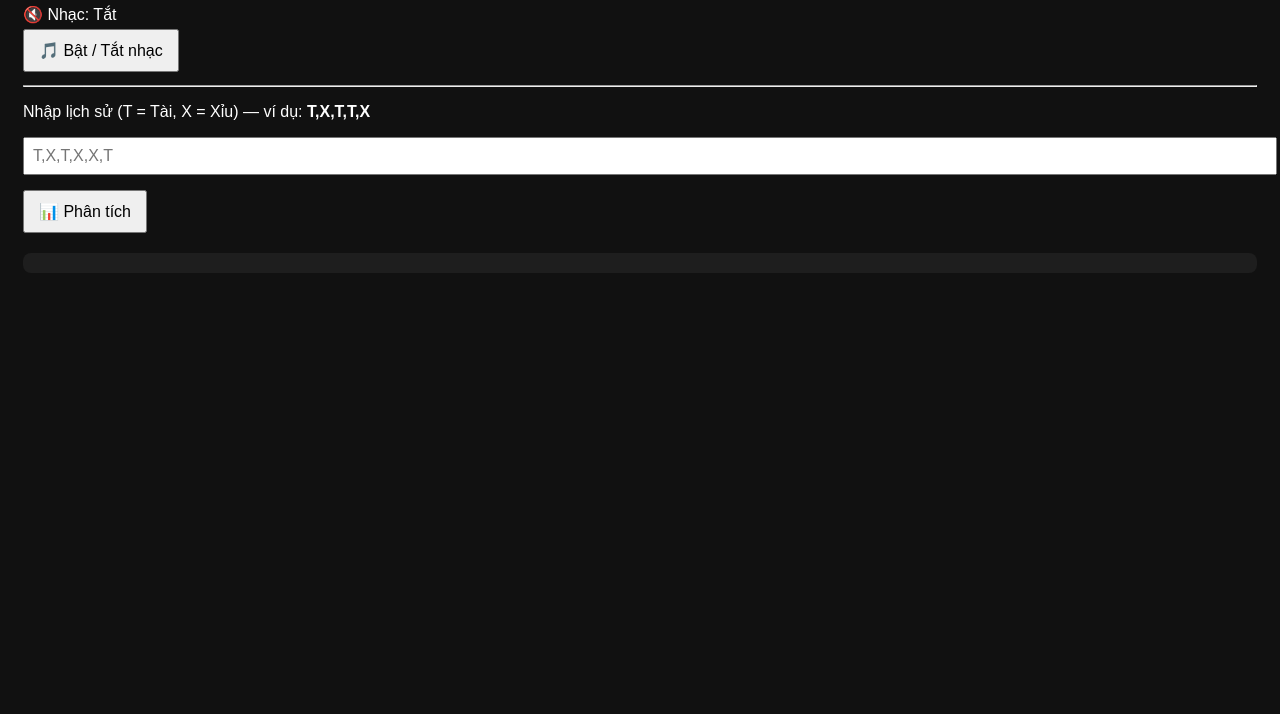
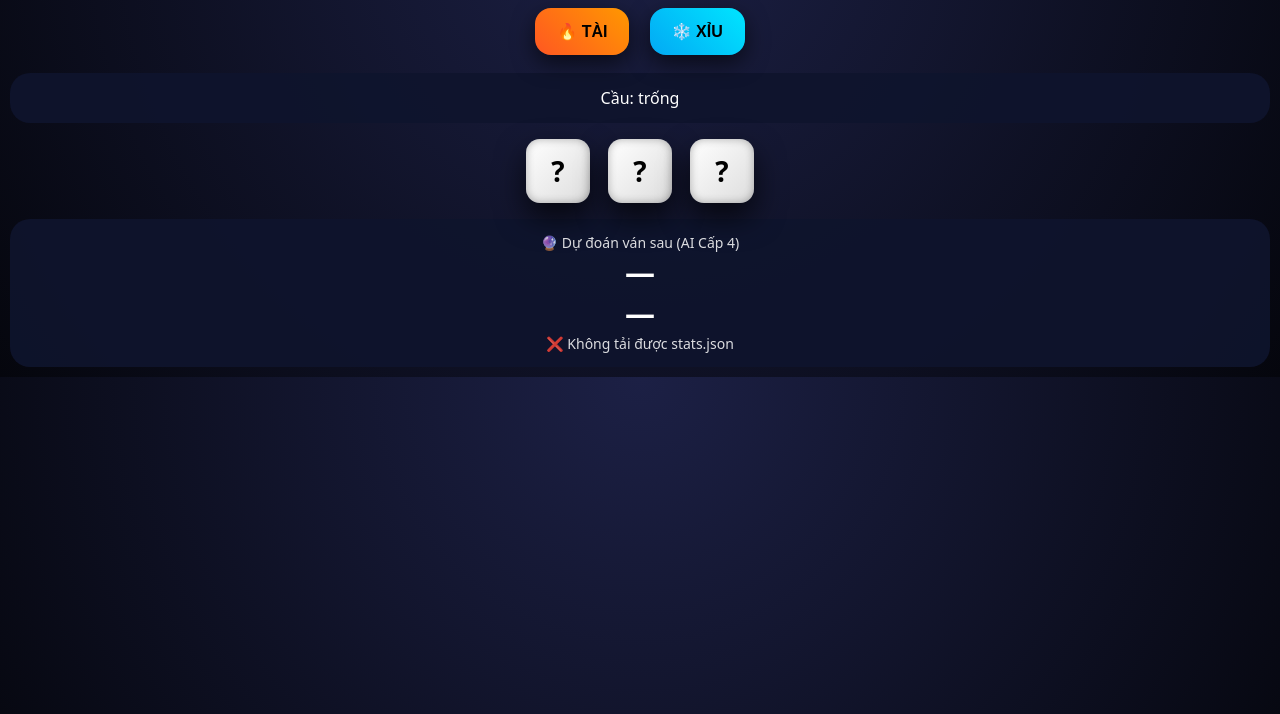
Before and after one commit to khachhang2109208-hash/sampvn-launcher, a plain HTML site: page index.html in a window 1280 px wide. Shown: the part 86-800 px from the top of the page. Drawn offline with Linux system fonts and the light colour scheme; no server answers.

Commit message:
Revamp index.html with new AI Tài Xỉu features

```diff
--- a/index.html
+++ b/index.html
@@ -2,112 +2,143 @@
 <html lang="vi">
 <head>
 <meta charset="UTF-8">
-  <title>Phân tích cầu Tài Xỉu</title>
+<title>AI Tài Xỉu – Cấp 4</title>
 <meta name="viewport" content="width=device-width, initial-scale=1.0">
+<style>
+body{
+  margin:0;
+  background:radial-gradient(circle at top,#1c2045,#05060d);
+  color:#fff;font-family:system-ui;text-align:center
+}
+h1{color:#ffd700;text-shadow:0 0 14px #ff9800}
+button{
+  padding:14px 22px;margin:8px;font-size:16px;border:none;border-radius:16px;
+  font-weight:600;box-shadow:0 8px 22px rgba(0,0,0,.6)
+}
+.tai{background:linear-gradient(45deg,#ff5722,#ff9800)}
+.xiu{background:linear-gradient(45deg,#03a9f4,#00e5ff)}
+.panel{background:rgba(15,20,45,.92);border-radius:20px;padding:14px;margin:10px}
+.big{font-size:30px;font-weight:700}
+.small{font-size:14px;opacity:.85}
+.good{color:#7CFF00}.mid{color:#ffd54f}.bad{color:#ff5252}
 
-  <style>
-    body {
-      font-family: Arial, sans-serif;
-      background: #111;
-      color: #fff;
-      padding: 15px;
+/* 🎲 XÍ NGẦU 4D */
+.dice-area{display:flex;justify-content:center;gap:18px;margin:16px 0;perspective:800px}
+.dice{
+  width:64px;height:64px;border-radius:14px;background:linear-gradient(135deg,#fff,#ddd);
+  color:#000;font-size:28px;font-weight:700;display:flex;align-items:center;justify-content:center;
+  box-shadow:inset 0 0 8px rgba(0,0,0,.3),0 14px 30px rgba(0,0,0,.7)
 }
-    button {
-      padding: 10px 14px;
-      margin: 5px 0;
-      font-size: 16px;
-      cursor: pointer;
-    }
-    input {
-      padding: 8px;
-      font-size: 16px;
-      width: 100%;
-      margin-bottom: 10px;
-    }
-    #output {
-      margin-top: 15px;
-      padding: 10px;
-      background: #1e1e1e;
-      border-radius: 8px;
+@keyframes shake{
+  0%{transform:rotateX(0) rotateY(0)}
+  25%{transform:rotateX(180deg) rotateY(90deg)}
+  50%{transform:rotateX(360deg) rotateY(180deg)}
+  75%{transform:rotateX(540deg) rotateY(360deg)}
+  100%{transform:rotateX(720deg) rotateY(540deg)}
 }
 </style>
 </head>
 
 <body>
+<h1>🤖 AI TÀI XỈU – CẤP 4</h1>
 
-  <h2>🎲 Phân tích cầu Tài Xỉu</h2>
+<button class="tai" onclick="add('T')">🔥 TÀI</button>
+<button class="xiu" onclick="add('X')">❄️ XỈU</button>
 
-  <!-- NHẠC -->
-  <div id="musicStatus">🔇 Nhạc: Tắt</div>
-  <button onclick="toggleMusic()">🎵 Bật / Tắt nhạc</button>
+<div class="panel" id="history">Cầu: trống</div>
 
-  <hr>
+<div class="dice-area">
+  <div class="dice" id="dice1">?</div>
+  <div class="dice" id="dice2">?</div>
+  <div class="dice" id="dice3">?</div>
+</div>
 
-  <!-- NHẬP CẦU -->
-  <p>Nhập lịch sử (T = Tài, X = Xỉu) — ví dụ: <b>T,X,T,T,X</b></p>
-  <input id="history" placeholder="T,X,T,X,X,T">
-  <button onclick="analyze()">📊 Phân tích</button>
-
-  <div id="output"></div>
+<div class="panel">
+  <div class="small">🔮 Dự đoán ván sau (AI Cấp 4)</div>
+  <div id="predict" class="big">—</div>
+  <div id="percent" class="big">—</div>
+  <div id="status" class="small">Đang tải AI…</div>
+</div>
 
 <script>
-    // ====== NHẠC NỀN ======
-    let music = new Audio(
-      "https://cdn.pixabay.com/audio/2022/03/15/audio_45b46c1c18.mp3"
-    );
-    music.loop = true;
-    music.volume = 0.5;
-
-    function toggleMusic() {
-      if (music.paused) {
-        music.play().catch(() => {});
-        document.getElementById("musicStatus").innerText = "🔊 Nhạc: Đang bật";
-      } else {
-        music.pause();
-        document.getElementById("musicStatus").innerText = "🔇 Nhạc: Tắt";
-      }
+// =======================
+// 🎲 XÍ NGẦU
+// =======================
+function rollDice(){
+  let d=[dice1,dice2,dice3];
+  d.forEach(x=>{x.style.animation="none";x.offsetHeight;x.style.animation="shake 1.1s ease-in-out";});
+  setTimeout(()=>d.forEach(x=>x.innerText=Math.ceil(Math.random()*6)),900);
 }
 
-    // ====== PHÂN TÍCH CẦU ======
-    function analyze() {
-      let raw = document.getElementById("history").value.toUpperCase();
-      let arr = raw.split(",").map(x => x.trim()).filter(x => x === "T" || x === "X");
+// =======================
+// 📊 LỊCH SỬ
+// =======================
+let h=[];
 
-      if (arr.length < 3) {
-        output("❌ Nhập ít nhất 3 ván (T hoặc X)");
-        return;
+// =======================
+// 🧠 AI CẤP 4 – LOAD DATA
+// =======================
+let AI4=null;
+fetch("stats.json")
+  .then(r=>r.json())
+  .then(d=>{
+    AI4=d;
+    document.getElementById("status").innerText="AI sẵn sàng";
+  })
+  .catch(()=>{
+    document.getElementById("status").innerText="❌ Không tải được stats.json";
+  });
+
+// =======================
+// 🧠 AI CẤP 4 – PHÂN TÍCH
+// =======================
+function runAI4(history){
+  if(!AI4 || history.length<10){
+    return {pick:"—",pct:0,status:"Cần ≥ 10 ván"};
   }
 
-      let last = arr[arr.length - 1];
-      let tai = 0, xiu = 0;
-
-      for (let i = 1; i < arr.length; i++) {
-        if (arr[i] === arr[i - 1]) {
-          arr[i] === "T" ? tai++ : xiu++;
-        }
+  // chuỗi 10 ván gần nhất
+  let seq = history.slice(-10).map(v=>v==="T"?1:0).join("");
+  let row = AI4.find(r=>r.pattern===seq);
+  if(!row){
+    return {pick:"—",pct:0,status:"🚫 NO BET (không có mẫu)"};
   }
 
-      let predict = tai > xiu ? "TÀI" : "XỈU";
-      let confidence = Math.min(90, 55 + Math.abs(tai - xiu) * 5);
+  let pT=row.p_tai, pX=row.p_xiu;
+  let pick=pT>=pX?"T":"X";
+  let conf=Math.max(pT,pX);
 
-      let html = `
-        🧠 <b>Phân tích cầu:</b><br><br>
-        • Ván gần nhất: <b>${last === "T" ? "TÀI" : "XỈU"}</b><br>
-        • Cầu bệt Tài: ${tai}<br>
-        • Cầu bệt Xỉu: ${xiu}<br><br>
+  // Filter nhiễu
+  let flips=0;
+  for(let i=1;i<history.length;i++) if(history[i]!==history[i-1]) flips++;
+  let noise=flips/history.length;
+  if(noise>0.6) conf*=0.8;
 
-        🎯 <b>Gợi ý ván sau:</b><br>
-        <span style="color:gold;font-size:20px;"><b>${predict}</b></span><br>
-        📈 Độ tin cậy: <b>${confidence}%</b>
-      `;
-
-      document.getElementById("output").innerHTML = html;
+  if(conf<0.55){
+    return {pick:"—",pct:Math.round(conf*100),status:"🚫 NO BET"};
   }
 
-    function output(txt) {
-      document.getElementById("output").innerText = txt;
+  let pct=Math.min(78,Math.round(conf*100));
+  let status=pct>=68?"🟢 Cầu đẹp":pct>=60?"🟡 Cầu trung bình":"🔴 Cầu nguy hiểm";
+  return {pick,pct,status};
+}
+
+// =======================
+// ➕ NHẬP VÁN
+// =======================
+function add(v){
+  h.push(v); if(h.length>120) h.shift();
+  document.getElementById("history").innerText="Cầu: "+h.join(" ");
+  rollDice();
+
+  let r=runAI4(h);
+  document.getElementById("predict").innerText =
+    r.pick==="T"?"🔥 TÀI":r.pick==="X"?"❄️ XỈU":"—";
+  document.getElementById("percent").innerText = r.pct? r.pct+"%":"—";
+  let s=document.getElementById("status");
+  s.innerText=r.status;
+  s.className="small "+(r.pct>=68?"good":r.pct>=60?"mid":"bad");
 }
 </script>
-
 </body>
 </html>
```
Lines whose indentation alone changed are shown as unchanged.
